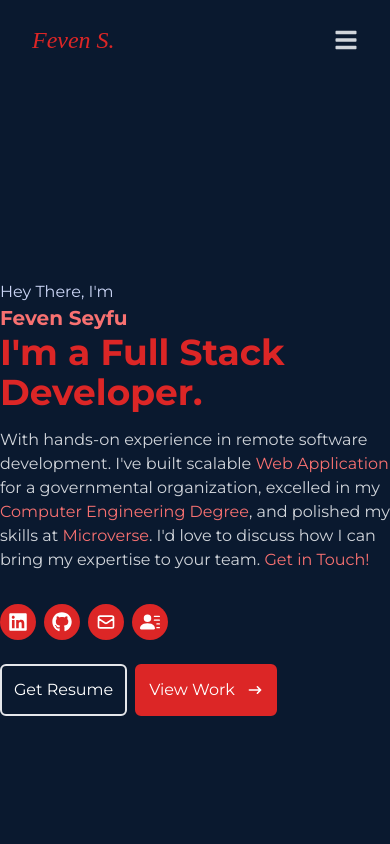
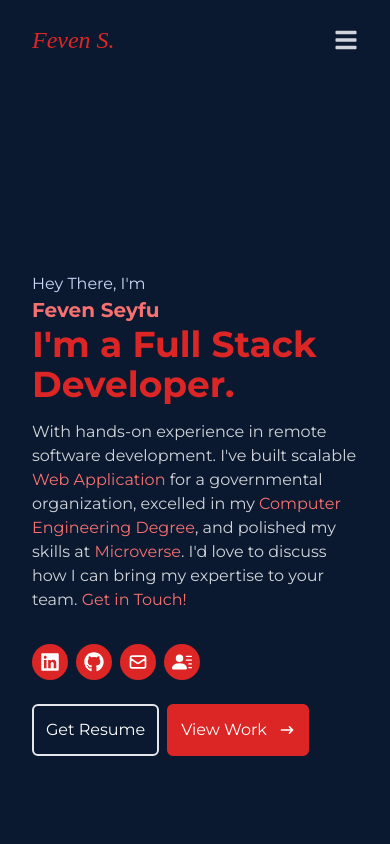
Before and after one commit to FevenSeyfu/myportfolio-react, a React (Vite) app: page / in a window 390 px wide. Shown: the top 844 px of the page. Built offline with nearby package versions, Linux system fonts and the light colour scheme; a web font is replaced by a local one.

Commit message:
update page layout padding to be uniform

```diff
--- a/src/App.jsx
+++ b/src/App.jsx
@@ -16,7 +16,7 @@ const App = () => {
   return (
     <div className="flex flex-col min-h-screen bg-primary-dark-blue">
       <Header />
-      <main className="w-full overflow-x-hidden flex-grow  pt-20  md:pt-24   md:pl-12 lg:pl-[5%]">
+      <main className="w-full overflow-x-hidden flex-grow px-8 pt-24 md:pr-0  md:pl-12 lg:pl-[5%]">
         <Hero />
         <About />
         <Works />
```
